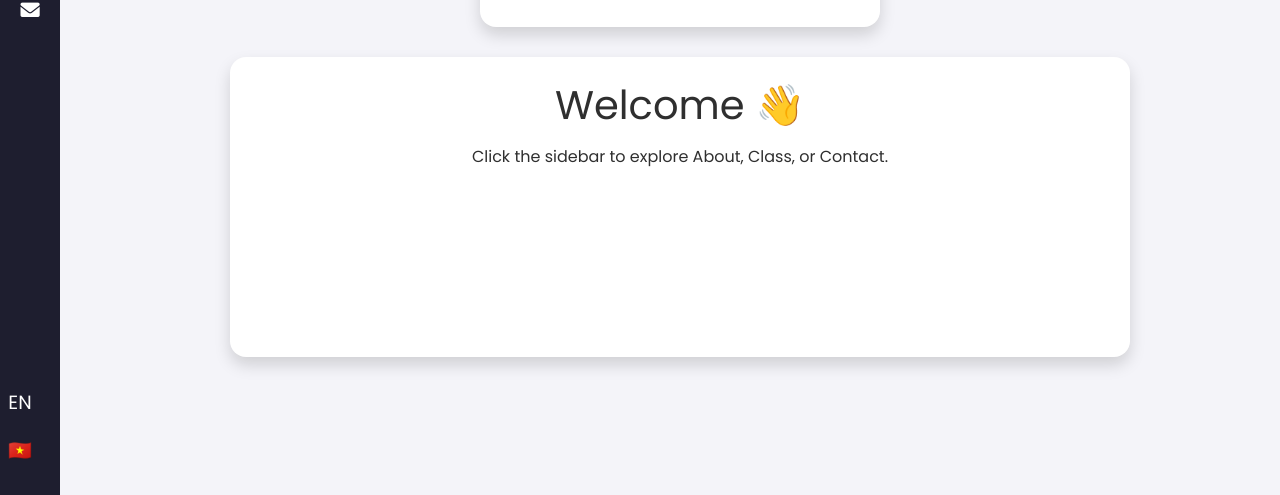
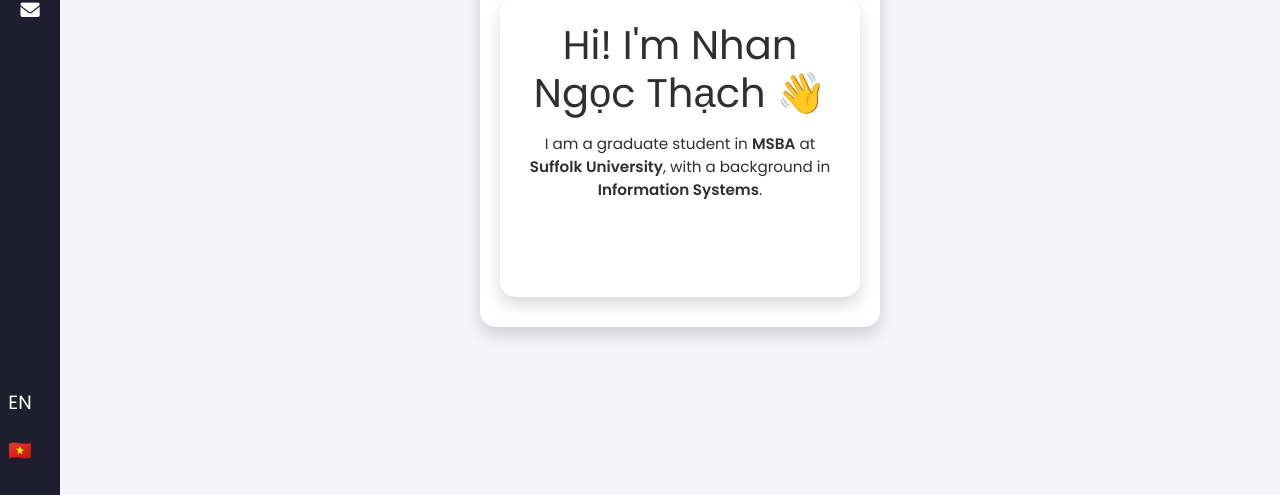
Before and after one commit to NhanNgocThach/Porfolio, a website: page index.html in a window 1280 px wide. Shown: the part 305-800 px from the top of the page. Drawn offline with nearby package versions, Linux system fonts and the light colour scheme.

Commit message:
renew sth

```diff
--- a/index.html
+++ b/index.html
@@ -48,13 +48,14 @@
         <a href="https://github.com/NhanNgocThach" target="_blank"><i class="fab fa-github"></i></a>
         <a href="https://linkedin.com/in/ngoc-thach-nhan-8456a2349/" target="_blank"><i class="fab fa-linkedin"></i></a>
       </div>
-    </section>
+      <section class="main-content p-4 shadow" id="main-content">
+        <h1 class="text-center mb-3">Hi! I'm Nhan Ngọc Thạch 👋</h1>
+        <p class="text-center">
+          I am a graduate student in <strong>MSBA</strong> at <strong>Suffolk University</strong>, with a background in <strong>Information Systems</strong>.
 
-    <!-- Dynamic content -->
-    <section class="main-content p-4 shadow" id="main-content">
-      <h1 class="text-center mb-3" data-lang="welcome">Welcome 👋</h1>
-      <p class="text-center" data-lang="intro">Use the menu to switch tabs.</p>
-    </section>
+        </p>
+
+      </section>
   </div>
 
 </body>
```
Also changed, not shown: .github/workflows/watermark.yml.
